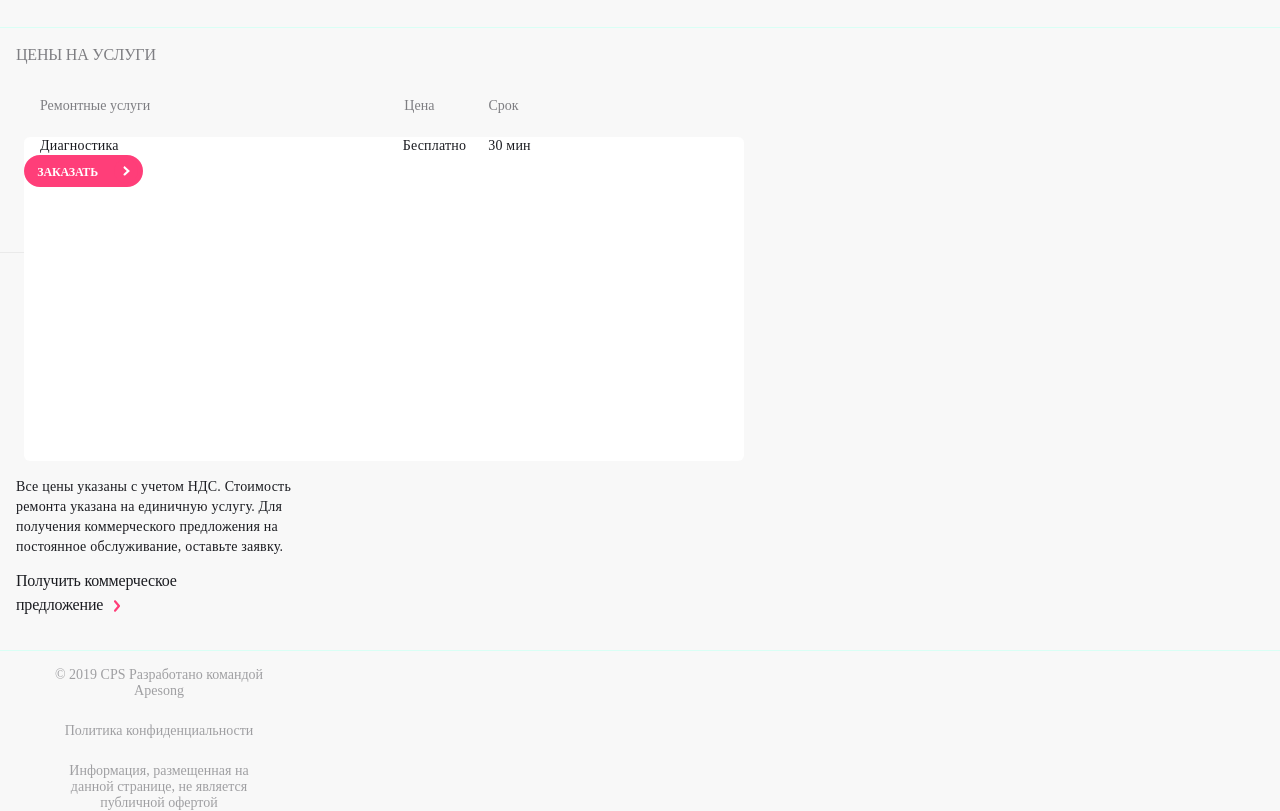
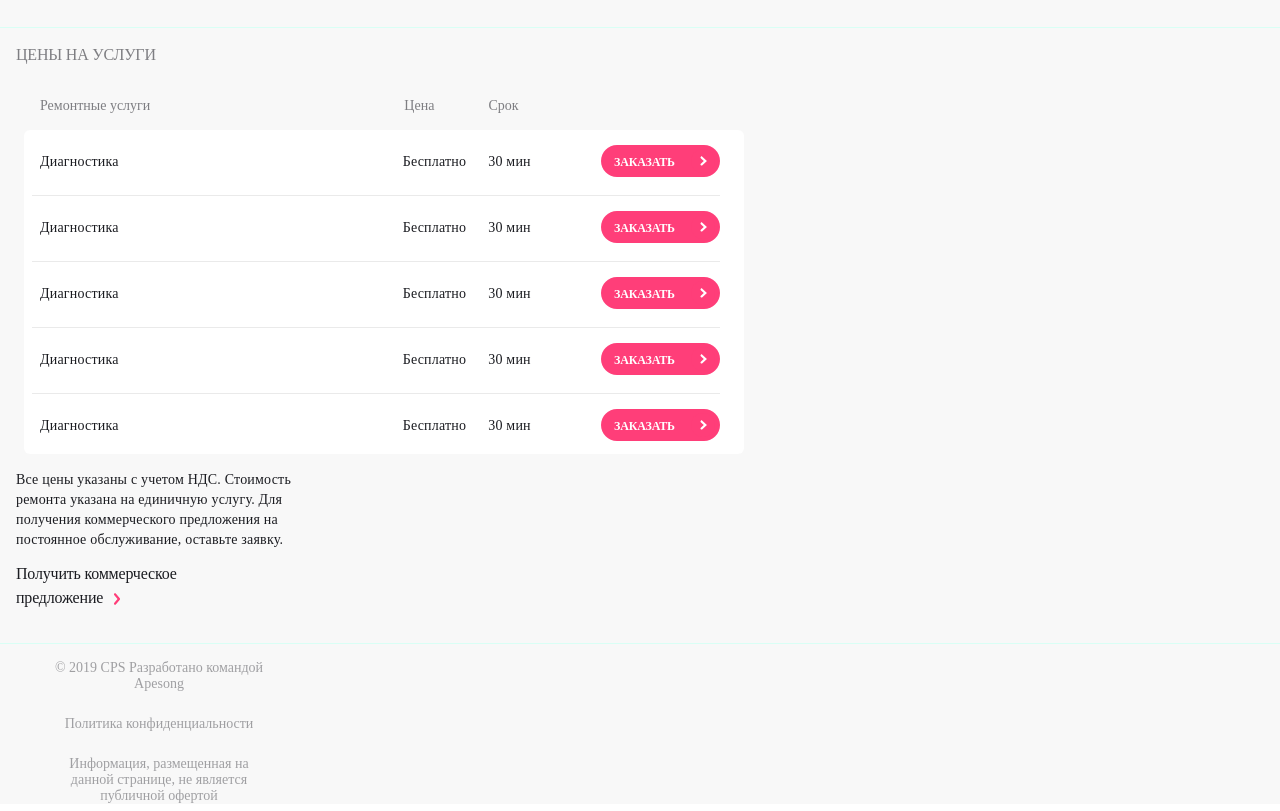
Before and after one commit to V089/pr6, a plain HTML site: page index.html in a window 1280 px wide. Shown: the part 1384-2195 px from the top of the page. Drawn offline with Linux system fonts and the light colour scheme.

Commit message:
a block of repair services has been created

```diff
--- a/index.html
+++ b/index.html
@@ -328,6 +328,7 @@ Dell. Только у нас вы можете отремонтировать с
     </div>
 
     <div class="main__prices--tablet">
+      <div class="main__prices--container">
         <div class="main__prices--tablet--text-container">
           <div class="main__prices--tablet--text-first">Диагностика</div>
           <div class="main__prices--tablet--text-second">Бесплатно</div>
@@ -338,7 +339,58 @@ Dell. Только у нас вы можете отремонтировать с
             <div class="prices__buttom--tablet--arrow"></div>
         </div>
         <div class="prices__dividing-line"></div>
+      </div>
 
+      <div class="main__prices--container">
+        <div class="main__prices--tablet--text-container">
+          <div class="main__prices--tablet--text-first">Диагностика</div>
+          <div class="main__prices--tablet--text-second">Бесплатно</div>
+          <div class="main__prices--tablet--text-third">30 мин</div>
+        </div>
+        <div class="prices__buttom--tablet">
+            <div class="prices__buttom--tablet--text">Заказать</div>
+            <div class="prices__buttom--tablet--arrow"></div>
+        </div>
+        <div class="prices__dividing-line"></div>
+      </div>
+
+      <div class="main__prices--container">
+        <div class="main__prices--tablet--text-container">
+          <div class="main__prices--tablet--text-first">Диагностика</div>
+          <div class="main__prices--tablet--text-second">Бесплатно</div>
+          <div class="main__prices--tablet--text-third">30 мин</div>
+        </div>
+        <div class="prices__buttom--tablet">
+            <div class="prices__buttom--tablet--text">Заказать</div>
+            <div class="prices__buttom--tablet--arrow"></div>
+        </div>
+        <div class="prices__dividing-line"></div>
+      </div>
+
+      <div class="main__prices--container">
+        <div class="main__prices--tablet--text-container">
+          <div class="main__prices--tablet--text-first">Диагностика</div>
+          <div class="main__prices--tablet--text-second">Бесплатно</div>
+          <div class="main__prices--tablet--text-third">30 мин</div>
+        </div>
+        <div class="prices__buttom--tablet">
+            <div class="prices__buttom--tablet--text">Заказать</div>
+            <div class="prices__buttom--tablet--arrow"></div>
+        </div>
+        <div class="prices__dividing-line"></div>
+      </div>
+
+      <div class="main__prices--container">
+        <div class="main__prices--tablet--text-container">
+          <div class="main__prices--tablet--text-first">Диагностика</div>
+          <div class="main__prices--tablet--text-second">Бесплатно</div>
+          <div class="main__prices--tablet--text-third">30 мин</div>
+        </div>
+        <div class="prices__buttom--tablet">
+            <div class="prices__buttom--tablet--text">Заказать</div>
+            <div class="prices__buttom--tablet--arrow"></div>
+        </div>
+      </div>
 
     </div>
 
--- a/styles/tablet.css
+++ b/styles/tablet.css
@@ -239,6 +239,11 @@
         margin-left: 24px;
         margin-top: 16px;
     }
+    .main__prices--container{
+        display: flex;
+        width: auto;
+        height: auto;
+    }
     .main__prices--tablet--text-container{
         display: flex;
         margin-top: 23px;
@@ -279,6 +284,8 @@
         height: 32px;
         background: url(./img/icon/rectangle.svg);
         fill: #FF3E79;
+        margin-top: 15px;
+        margin-left: 70px;
     }
     .prices__buttom--tablet--text{
         position: relative;
```
Lines whose indentation alone changed are shown as unchanged.
